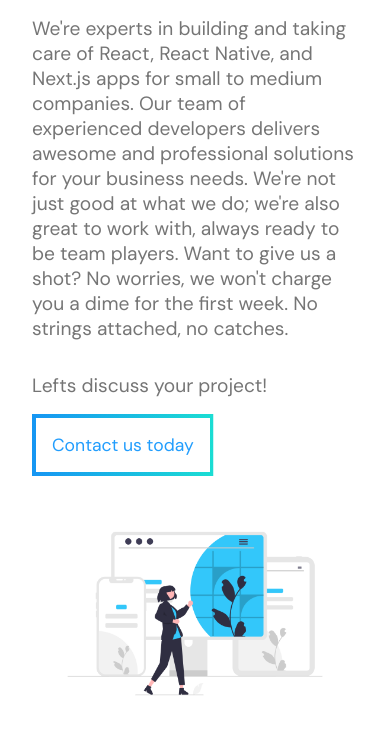
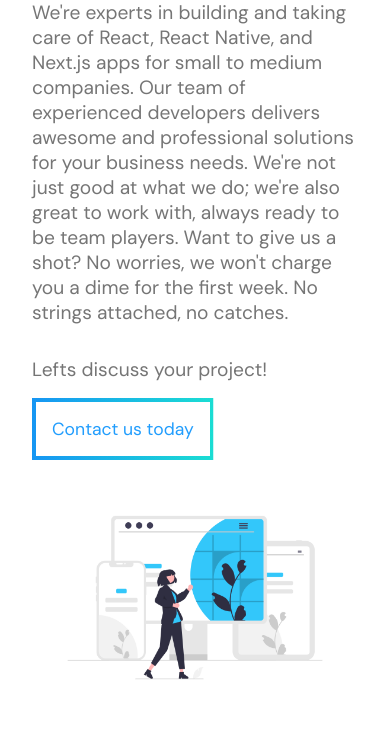
Before and after one commit to gurgel-tech/gurgel-tech.github.io, a plain HTML site: page index.html in a window 390 px wide. Shown: the part 255-1011 px from the top of the page. Drawn offline with Linux system fonts and the light colour scheme.

Commit message:
Reduce margin top for main content

```diff
--- a/assets/style.css
+++ b/assets/style.css
@@ -16,7 +16,7 @@
   text-align: left;
   padding: 0rem 2rem;
   max-width: 80rem;
-  margin-top: 10rem;
+  margin-top: 12vh;
 }
 
 p {
@@ -91,7 +91,7 @@
   }
 
   .container {
-    margin-top: 1rem;
+    margin-top: 0;
     padding: 1rem;
     flex-direction: column;
     max-width: 100%;
```
